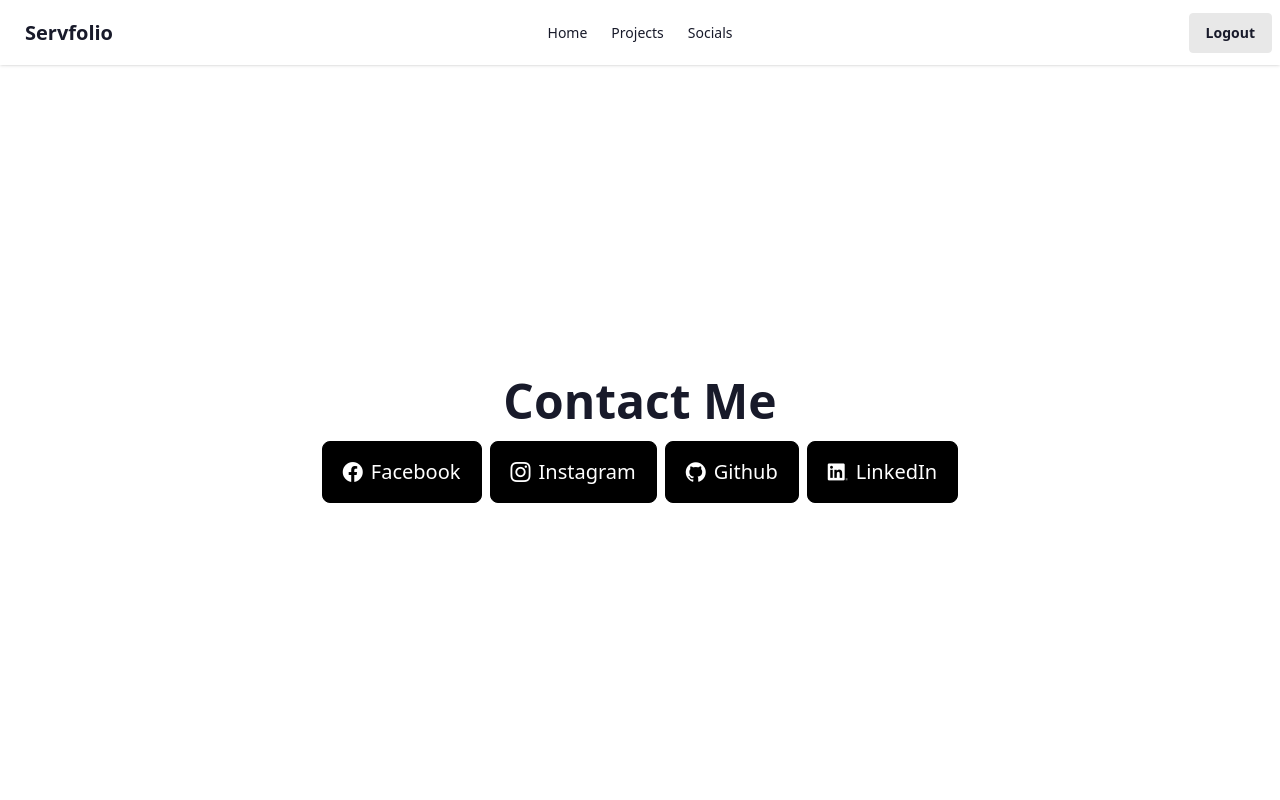
After one commit to CastroClarence/CS50_Capstone, a Django app: a page that uses mysite/templates/base_portfolio.html in a window 1280 px wide. The commit adds this page. Run offline with Django 5.2, Linux system fonts and the light colour scheme; a user stored in the database is signed in; data comes from the database, SQL or seed files in the repository; both versions use the stored data as it was after the commit; some libraries are stand-ins or nearby versions.

Commit message:
+ Create Social

```diff
--- a/mysite/admin.py
+++ b/mysite/admin.py
@@ -1,8 +1,9 @@
 from django.contrib import admin
-from .models import Service, Portfolio, Project
+from .models import Service, Portfolio, Project, Social
 
 # Register your models here.
 
 admin.site.register(Service)
 admin.site.register(Portfolio)
 admin.site.register(Project)
+admin.site.register(Social)
--- a/mysite/static/css/output.css
+++ b/mysite/static/css/output.css
@@ -9,7 +9,7 @@
       "Courier New", monospace;
     --color-red-500: oklch(63.7% 0.237 25.331);
     --color-blue-500: oklch(62.3% 0.214 259.815);
-    --color-gray-500: oklch(55.1% 0.027 264.364);
+    --color-white: #fff;
     --spacing: 0.25rem;
     --container-xs: 20rem;
     --container-sm: 24rem;
@@ -18,17 +18,13 @@
     --text-xs--line-height: calc(1 / 0.75);
     --text-sm: 0.875rem;
     --text-sm--line-height: calc(1.25 / 0.875);
-    --text-lg: 1.125rem;
-    --text-lg--line-height: calc(1.75 / 1.125);
     --text-xl: 1.25rem;
     --text-xl--line-height: calc(1.75 / 1.25);
-    --text-3xl: 1.875rem;
-    --text-3xl--line-height: calc(2.25 / 1.875);
+    --text-2xl: 1.5rem;
+    --text-2xl--line-height: calc(2 / 1.5);
     --text-5xl: 3rem;
     --text-5xl--line-height: 1;
-    --font-weight-semibold: 600;
     --font-weight-bold: 700;
-    --tracking-wide: 0.025em;
     --radius-lg: 0.5rem;
     --default-font-family: var(--font-sans);
     --default-mono-font-family: var(--font-mono);
@@ -1415,36 +1362,24 @@
   .h-screen {
     height: 100vh;
   }
-  .max-h-3\/4 {
-    max-height: calc(3/4 * 100%);
-  }
-  .max-h-\[50vh\] {
-    max-height: 50vh;
-  }
-  .max-h-\[90vh\] {
-    max-height: 90vh;
-  }
-  .max-h-full {
-    max-height: 100%;
-  }
   .min-h-full {
     min-height: 100%;
   }
-  .min-h-screen {
-    min-height: 100vh;
+  .w-2 {
+    width: calc(var(--spacing) * 2);
   }
   .w-5 {
     width: calc(var(--spacing) * 5);
   }
-  .w-32 {
-    width: calc(var(--spacing) * 32);
-  }
   .w-52 {
     width: calc(var(--spacing) * 52);
   }
   .w-96 {
     width: calc(var(--spacing) * 96);
   }
+  .w-fit {
+    width: fit-content;
+  }
   .w-full {
     width: 100%;
   }
@@ -1562,8 +1466,8 @@
   .border-base-300 {
     border-color: var(--color-base-300);
   }
-  .border-primary {
-    border-color: var(--color-primary);
+  .border-neutral {
+    border-color: var(--color-neutral);
   }
   .border-primary-content {
     border-color: var(--color-primary-content);
@@ -1574,14 +1478,11 @@
   .bg-base-200 {
     background-color: var(--color-base-200);
   }
-  .bg-base-300 {
-    background-color: var(--color-base-300);
-  }
-  .bg-none {
-    background-image: none;
-  }
-  .object-cover {
-    object-fit: cover;
+  .bg-neutral {
+    background-color: var(--color-neutral);
+  }
+  .bg-white {
+    background-color: var(--color-white);
   }
   .p-2 {
     padding: calc(var(--spacing) * 2);
@@ -1595,39 +1496,32 @@
   .px-4 {
     padding-inline: calc(var(--spacing) * 4);
   }
+  .px-5 {
+    padding-inline: calc(var(--spacing) * 5);
+  }
   .py-4 {
     padding-block: calc(var(--spacing) * 4);
   }
+  .py-5 {
+    padding-block: calc(var(--spacing) * 5);
+  }
   .py-6 {
     padding-block: calc(var(--spacing) * 6);
   }
   .pt-20 {
     padding-top: calc(var(--spacing) * 20);
   }
-  .pb-2 {
-    padding-bottom: calc(var(--spacing) * 2);
-  }
   .text-center {
     text-align: center;
   }
-  .text-left {
-    text-align: left;
-  }
-  .align-top {
-    vertical-align: top;
-  }
-  .text-3xl {
-    font-size: var(--text-3xl);
-    line-height: var(--tw-leading, var(--text-3xl--line-height));
+  .text-2xl {
+    font-size: var(--text-2xl);
+    line-height: var(--tw-leading, var(--text-2xl--line-height));
   }
   .text-5xl {
     font-size: var(--text-5xl);
     line-height: var(--tw-leading, var(--text-5xl--line-height));
   }
-  .text-lg {
-    font-size: var(--text-lg);
-    line-height: var(--tw-leading, var(--text-lg--line-height));
-  }
   .text-sm {
     font-size: var(--text-sm);
     line-height: var(--tw-leading, var(--text-sm--line-height));
@@ -1644,37 +1538,20 @@
     --tw-font-weight: var(--font-weight-bold);
     font-weight: var(--font-weight-bold);
   }
-  .font-semibold {
-    --tw-font-weight: var(--font-weight-semibold);
-    font-weight: var(--font-weight-semibold);
-  }
-  .tracking-wide {
-    --tw-tracking: var(--tracking-wide);
-    letter-spacing: var(--tracking-wide);
-  }
-  .text-wrap {
-    text-wrap: wrap;
-  }
   .break-words {
     overflow-wrap: break-word;
   }
-  .text-gray-500 {
-    color: var(--color-gray-500);
-  }
-  .text-primary-content {
-    color: var(--color-primary-content);
+  .text-neutral-content {
+    color: var(--color-neutral-content);
   }
   .text-red-500 {
     color: var(--color-red-500);
   }
-  .uppercase {
-    text-transform: uppercase;
+  .text-white {
+    color: var(--color-white);
   }
   .underline {
     text-decoration-line: underline;
-  }
-  .opacity-60 {
-    opacity: 60%;
   }
   .shadow {
     --tw-shadow: 0 1px 3px 0 var(--tw-shadow-color, rgb(0 0 0 / 0.1)), 0 1px 2px -1px var(--tw-shadow-color, rgb(0 0 0 / 0.1));
@@ -2037,10 +1907,6 @@
   syntax: "*";
   inherits: false;
 }
-@property --tw-tracking {
-  syntax: "*";
-  inherits: false;
-}
 @property --tw-shadow {
   syntax: "*";
   inherits: false;
@@ -2105,22 +1971,12 @@
   syntax: "*";
   inherits: false;
   initial-value: 0 0 #0000;
-}
-@property --tw-text-shadow-color {
-  syntax: "*";
-  inherits: false;
-}
-@property --tw-text-shadow-alpha {
-  syntax: "<percentage>";
-  inherits: false;
-  initial-value: 100%;
 }
 @layer properties {
   @supports ((-webkit-hyphens: none) and (not (margin-trim: inline))) or ((-moz-orient: inline) and (not (color:rgb(from red r g b)))) {
     *, ::before, ::after, ::backdrop {
       --tw-border-style: solid;
       --tw-font-weight: initial;
-      --tw-tracking: initial;
       --tw-shadow: 0 0 #0000;
       --tw-shadow-color: initial;
       --tw-shadow-alpha: 100%;
@@ -2135,8 +1991,6 @@
       --tw-ring-offset-width: 0px;
       --tw-ring-offset-color: #fff;
       --tw-ring-offset-shadow: 0 0 #0000;
-      --tw-text-shadow-color: initial;
-      --tw-text-shadow-alpha: 100%;
-    }
-  }
-}
+    }
+  }
+}
--- a/mysite/templates/base_portfolio.html
+++ b/mysite/templates/base_portfolio.html
@@ -1,11 +1,13 @@
 {% load static %}
 <!DOCTYPE html>
-<html lang="en" data-theme="dancinganimal">
+<html lang="en" data-theme="corporate">
 <head>
     <meta charset="UTF-8">
     <meta name="viewport" content="width=device-width, initial-scale=1.0">
     <title>Servfolio</title>
     <link href="{% static 'css/output.css' %}" rel="stylesheet">
+    <link rel='stylesheet' href='https://cdn-uicons.flaticon.com/3.0.0/uicons-brands/css/uicons-brands.css'>
+    <link rel='stylesheet' href='https://cdn-uicons.flaticon.com/3.0.0/uicons-bold-rounded/css/uicons-bold-rounded.css'>
 </head>
 <body>
     <div class="navbar bg-base-100 shadow-sm fixed">
@@ -33,7 +35,7 @@
     <div class="navbar-center hidden lg:flex">
         <!-- Desktop -->
         <ul class="menu menu-horizontal px-1">
-        <li><a href="{% url 'portfolio' request.user.username %}">Home</a></li>
+        <li><a href="{% url 'portfolio' owner.username %}">Home</a></li>
         <!-- <li>
             <details>
             <summary>About Us</summary>
@@ -43,8 +45,16 @@
             </ul>
             </details>
         </li> -->
-        <li><a href="{% url 'project' request.user.username %}">Projects</a></li>
-        <li><a href="">Socials</a></li>
+        <li><a href="{% url 'project' owner.username %}">Projects</a></li>
+        {% if request.user == owner %}
+            {% if owner.object.socials %}
+            <li><a href="{% url 'social_form' %}">Socials</a></li>
+            {% else %}
+            <li><a href="{% url 'social' owner.username %}">Socials</a></li>
+            {% endif %}
+        {% else %}
+        <li><a href="{% url 'social' owner.username %}">Socials</a></li>
+        {% endif %}
         </ul>
     </div>
     <div class="navbar-end">
--- a/mysite/templates/pages/service.html
+++ b/mysite/templates/pages/service.html
@@ -21,7 +21,7 @@
     {% for service in object_list %}
         <!-- Container of Service List -->
 
-    <div class="card bg-base-100 w-96 h-96 shadow-sm">
+    <div class="card bg-base-100 w-96 h-96 shadow-sm border-1 border-primary-content">
         <figure>
             {% if request.user == service.user %}
             <div class="dropdown dropdown-bottom dropdown-end top-1 right-3 absolute flex-1 cursor-pointer">
@@ -56,7 +56,7 @@
             </div>
             {% endif %}
             <img
-            class="h-full"
+            class="h-full p-2"
             src="{{ service.image.url }}"
             alt="{{ service.name }}" />
         </figure>
@@ -65,6 +65,7 @@
             {{ service.name }}
             <div class="badge badge-secondary">NEW</div>
             </h2>
+            <p class="text-xs">by: <a class="underline hover:text-blue-500" href="{% url 'portfolio' service.user.username %}"> {{ service.user.username }} </a></p>
             <p>{{ service.description }}</p>
             <div class="card-actions justify-end">
             <div class="badge badge-outline">{{ service.category }}</div>
--- a/mysite/templates/portfolio/portfolio.html
+++ b/mysite/templates/portfolio/portfolio.html
@@ -1,11 +1,13 @@
 {% extends "base_portfolio.html" %}
 {% block body %}
 <div class="hero bg-base-200 min-h-full min-w-full relative">
+    {% if owner == request.user %}
     <div class="absolute top-5 left-5 z-10">
         <button class="btn-xs btn btn-secondary" onclick="portfolio_modal.showModal(); editForm('{{ object.profile_picture.url }}', '{{ object.description }}')">
             Edit Details
         </button>
     </div>
+    {% endif %}
   <div class="hero-content min-w-full  flex-row justify-between lg:flex-row-reverse">
     <img
       src="{{ object.profile_picture.url }}"
@@ -16,7 +18,7 @@
       <p class="py-6">
         {{ object.description }}
       </p>
-      <button class="btn btn-primary">View Projects</button>
+      <a class="btn btn-primary" href="{% url 'project' object.user.username %}">View Projects</a>
     </div>
   </div>
 </div>
--- /dev/null
+++ b/mysite/templates/portfolio/social.html
@@ -0,0 +1,47 @@
+{% extends 'base_portfolio.html' %}
+{% load static %}
+{% block body %}
+<div class="h-full w-full flex justify-center items-center flex-col gap-4">
+    <p class="text-5xl font-bold">
+        Contact Me
+    </p>
+    <div class="flex gap-2">
+    {% for social in object_list %}
+    <div>
+        <!-- TODO can't fix color -->
+        <div class="relative">
+            {% if request.user == social.user %}
+            <div class="dropdown dropdown-bottom dropdown-end absolute top-2 right-0 dropdown-hover">
+                <div tabindex="0" role="button">
+                    <i class="fi fi-br-menu-dots-vertical text-neutral-content text-xs flex justify-center items-center hover:text-primary"></i>
+                </div>
+                <ul tabindex="0" class="dropdown-content menu bg-base-100 rounded-box z-1 w-52 p-2 shadow-sm">
+                    <li><a>Edit</a></li>
+                    <li><a>Delete</a></li>
+                </ul>
+            </div>
+            {% endif %}
+            <a href="{{social.url}}" class="cursor-pointer flex justify-center items-center gap-2 border-neutral px-5 py-4 border-1 rounded-lg  w-fit text-xl bg-neutral">
+                {% if social.name == 'Facebook' %}
+                <i class="fi fi-brands-facebook flex justify-center items-center text-neutral-content"></i>
+                {% elif  social.name == 'Instagram' %}
+                <i class="fi fi-brands-instagram flex justify-center items-center text-neutral-content"></i>
+                {% elif  social.name == 'Github' %}
+                <i class="fi fi-brands-github flex justify-center items-center text-neutral-content"></i>
+                {% elif  social.name == 'X' %}
+                <i class="fi fi-brands-twitter-alt justify-center items-center text-neutral-content"></i>
+                {% elif  social.name == 'LinkedIn' %}
+                <i class="fi fi-brands-linkedin flex justify-center items-center text-neutral-content"></i>
+                {% else %}
+                <i class="fi fi-rr-globe flex justify-center items-center text-neutral-content"></i>
+                {% endif %}
+                <p class="text-neutral-content">
+                    {{ social.name }}
+                </p>
+            </a>
+        </div>
+    </div>
+    {% endfor %}
+    </div>
+</div>
+{% endblock %}
--- a/mysite/urls.py
+++ b/mysite/urls.py
@@ -1,7 +1,7 @@
 from django.urls import path
 from django.conf.urls.static import static
 from django.conf import settings
-from .views import IndexView, RegisterView, UserLogoutView, UserLoginView, ServiceListView, ServiceCreateView, ServiceEditView, ServiceDeleteView, PortfolioView, PortfolioUpdateView, ProjectListView, ProjectCreateView, ProjectUpdateView, ProjectDeleteView
+from .views import SocialCreateView, SocialListView, SocialFormView, IndexView, RegisterView, UserLogoutView, UserLoginView, ServiceListView, ServiceCreateView, ServiceEditView, ServiceDeleteView, PortfolioView, PortfolioUpdateView, ProjectListView, ProjectCreateView, ProjectUpdateView, ProjectDeleteView
 
 urlpatterns = [
     path('servfolio/', IndexView.as_view(), name='index'),
@@ -18,6 +18,9 @@ urlpatterns = [
     path('servfolio/projects/update/<int:pk>/', ProjectUpdateView.as_view(), name='project_update'),
     path('servfolio/projects/delete/<int:pk>/', ProjectDeleteView.as_view(), name='project_delete'),
     path('servfolio/<int:pk>/update/', PortfolioUpdateView.as_view(), name='portfolio_update'),
+    path('servfolio/social/form/', SocialFormView.as_view(), name='social_form'),
+    path('servfolio/social/create/', SocialCreateView.as_view(), name='social_create'),
+    path('servfolio/socials/<str:username>', SocialListView.as_view(), name='social')
 
 
 ]
--- a/mysite/views.py
+++ b/mysite/views.py
@@ -1,10 +1,10 @@
 from django.shortcuts import render
-from django.views.generic import TemplateView, CreateView, ListView, UpdateView, DeleteView, DetailView
+from django.views.generic import TemplateView, CreateView, ListView, UpdateView, DeleteView, DetailView, FormView
 from django.contrib.auth.models import User
 from django.urls import reverse_lazy
 from django.contrib.auth.views import LoginView, LogoutView
 from django.contrib.auth import login, logout
-from .forms import RegisterForm, CustomLoginForm, ServiceCreateForm, PortfolioForm, ProjectForm
+from .forms import RegisterForm, CustomLoginForm, ServiceCreateForm, PortfolioForm, ProjectForm, SocialForm
 from .models import Service, Portfolio, Social, Project
 from django.utils.decorators import method_decorator
 from django.contrib.auth.decorators import login_required
@@ -93,11 +93,12 @@ class PortfolioView(DetailView):
 
     def get_object(self):
         username = self.kwargs['username']
-        user = get_object_or_404(User, username = username)
-        return get_object_or_404(Portfolio, user = user)
+        self.user = get_object_or_404(User, username = username)
+        return get_object_or_404(Portfolio, user = self.user)
 
     def get_context_data(self, **kwargs):
         context = super().get_context_data(**kwargs)
+        context['owner'] = self.user
         context['portfolio_form'] = PortfolioForm
         return context
 
@@ -158,3 +159,44 @@ class ProjectDeleteView(DeleteView):
         return reverse_lazy('project', kwargs={
             'username': username
         })
+
+class SocialFormView(FormView):
+    template_name = 'portfolio/social_form.html'
+    form_class = SocialForm
+
+    def get_success_url(self):
+        return reverse_lazy(
+            'portfolio', kwargs={
+                'username' : self.request.user.username
+            })
+
+    def form_valid(self, form):
+        form.instance.user = self.request.user
+        return super().form_valid(form)
+
+class SocialCreateView(CreateView):
+    form_class = SocialForm
+    model = Social
+
+    def get_success_url(self):
+        return reverse_lazy(
+            'portfolio', kwargs={
+                'username' : self.request.user.username
+            })
+
+    def form_valid(self, form):
+        form.instance.user = self.request.user
+        return super().form_valid(form)
+
+class SocialListView(ListView):
+    model = Social
+    template_name = 'portfolio/social.html'
+
+    def get_queryset(self):
+        self.owner = get_object_or_404(User, username=self.kwargs['username'])
+        return Social.objects.filter(user=self.owner)
+
+    def get_context_data(self, **kwargs):
+        context = super().get_context_data(**kwargs)
+        context['owner'] = self.owner
+        return context
```
Also changed, not shown: other parts of mysite/static/css/output.css (+36 -123 lines), mysite/forms.py (+6 -1 lines), mysite/models.py (+8 -1 lines), mysite/templates/base.html (+5 -3 lines), mysite/templates/portfolio/social_form.html (added, +7 -0 lines), db.sqlite3, media/project/resized_1000x1000.png (added), mysite/migrations/0010_alter_social_name.py (added).
